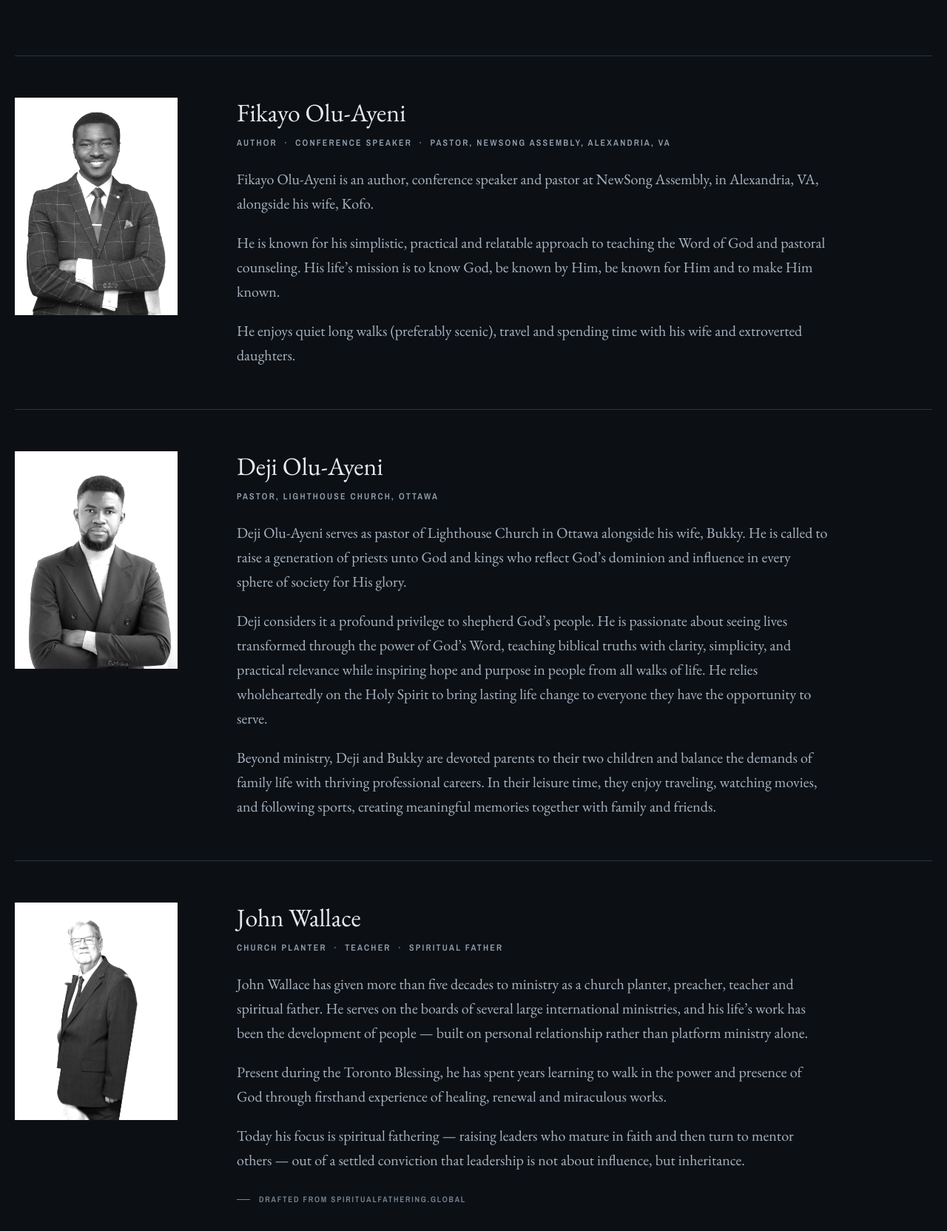
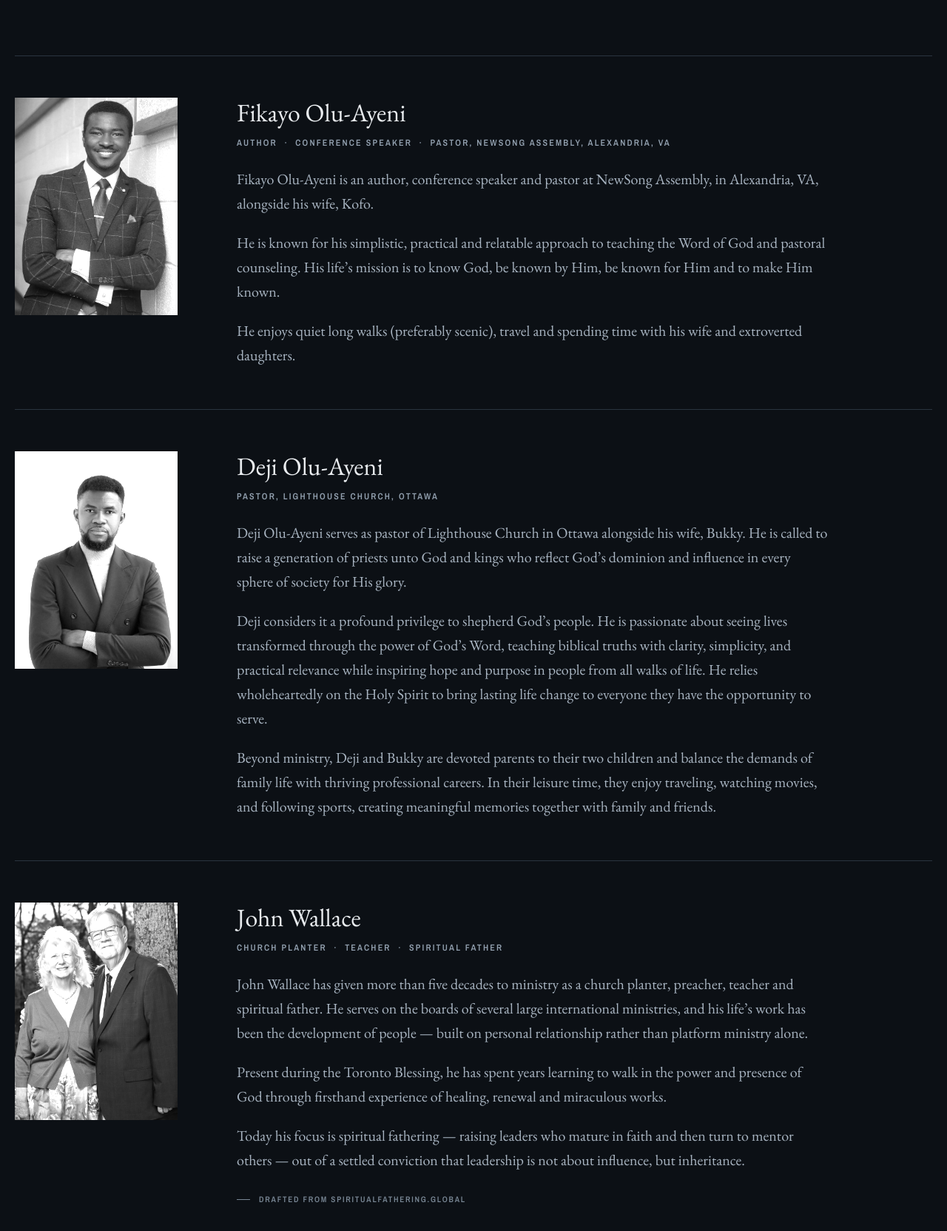
Before and after one commit to stephendoyin/temp_church, a website: page index.html in a window 1280 px wide. Shown: the part 1620-3284 px from the top of the page at 74% size. Drawn offline with nearby package versions, Linux system fonts and the light colour scheme.

Commit message:
Revert "Line-up portraits: white backgrounds for Fikayo and John"
This reverts commit 1d26587a778448e6ff3de44098e038ed71d3fef7.

```diff
--- a/index.html
+++ b/index.html
@@ -327,10 +327,10 @@
 
             <article class="reveal flex flex-col gap-7 border-b border-hairline py-10 lg:flex-row lg:gap-20 lg:py-14">
               <img
-                src="./assets/img/fikayo-olu-ayeni-white.jpg"
+                src="./assets/img/fikayo-olu-ayeni.jpg"
                 alt="Portrait of Fikayo Olu-Ayeni."
-                width="742"
-                height="989"
+                width="660"
+                height="845"
                 loading="lazy"
                 decoding="async"
                 class="grade-portrait h-[168px] w-[126px] shrink-0 object-cover object-top lg:h-[294px] lg:w-[220px]"
@@ -400,10 +400,10 @@
 
             <article class="reveal flex flex-col gap-7 border-b border-hairline py-10 lg:flex-row lg:gap-20 lg:py-14">
               <img
-                src="./assets/img/john-wallace-white.jpg"
-                alt="Portrait of John Wallace."
-                width="935"
-                height="1247"
+                src="./assets/img/john-and-gayla-wallace.jpg"
+                alt="John Wallace with his wife, Gayla Wallace."
+                width="660"
+                height="990"
                 loading="lazy"
                 decoding="async"
                 class="grade-portrait h-[168px] w-[126px] shrink-0 object-cover object-top lg:h-[294px] lg:w-[220px]"
```
Also changed, not shown: assets/img/fikayo-olu-ayeni-white.jpg (deleted), assets/img/fikayo-olu-ayeni.jpg (added), assets/img/john-and-gayla-wallace.jpg (added), assets/img/john-wallace-white.jpg (deleted).
